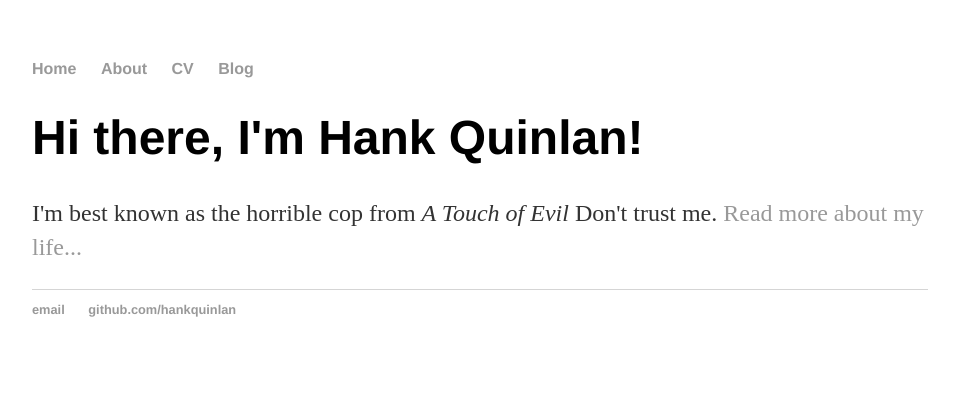
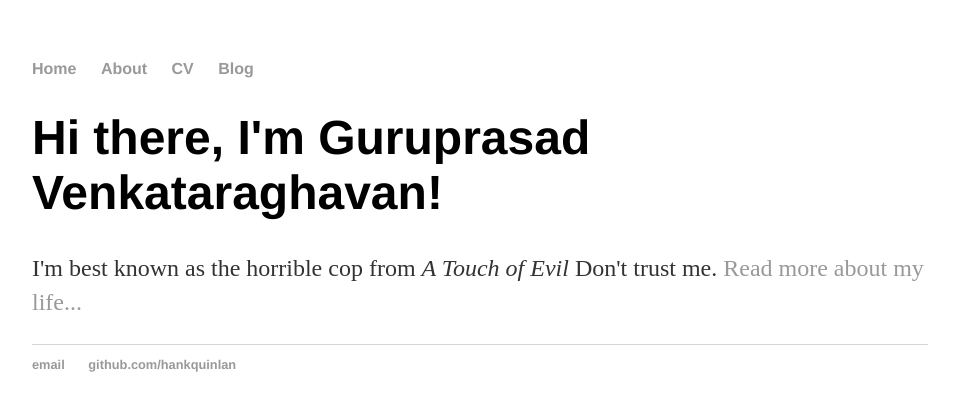
Before and after one commit to vgpprasad91/vguruprasad91.github.io, a plain HTML site: page index.html in a window 1280 px wide. Shown: the whole page, without its empty margins (160-1115 px from the left). Drawn offline with Linux system fonts and the light colour scheme.

Commit message:
Update index.html

```diff
--- a/index.html
+++ b/index.html
@@ -1,7 +1,7 @@
 <!DOCTYPE html>
 <html>
 	<head>
-		<title>Hank Quinlan, Horrible Cop</title>
+		<title>Guruprasad Venkataraghavan, Data Scientist</title>
 		<!-- link to main stylesheet -->
 		<link rel="stylesheet" type="text/css" href="/css/main.css">
 	</head>
@@ -16,7 +16,7 @@
 		</nav>
 		<div class="container">
     		<div class="blurb">
-        		<h1>Hi there, I'm Hank Quinlan!</h1>
+        		<h1>Hi there, I'm Guruprasad Venkataraghavan!</h1>
 				<p>I'm best known as the horrible cop from <em>A Touch of Evil</em> Don't trust me. <a href="/about">Read more about my life...</a></p>
     		</div><!-- /.blurb -->
 		</div><!-- /.container -->
```
